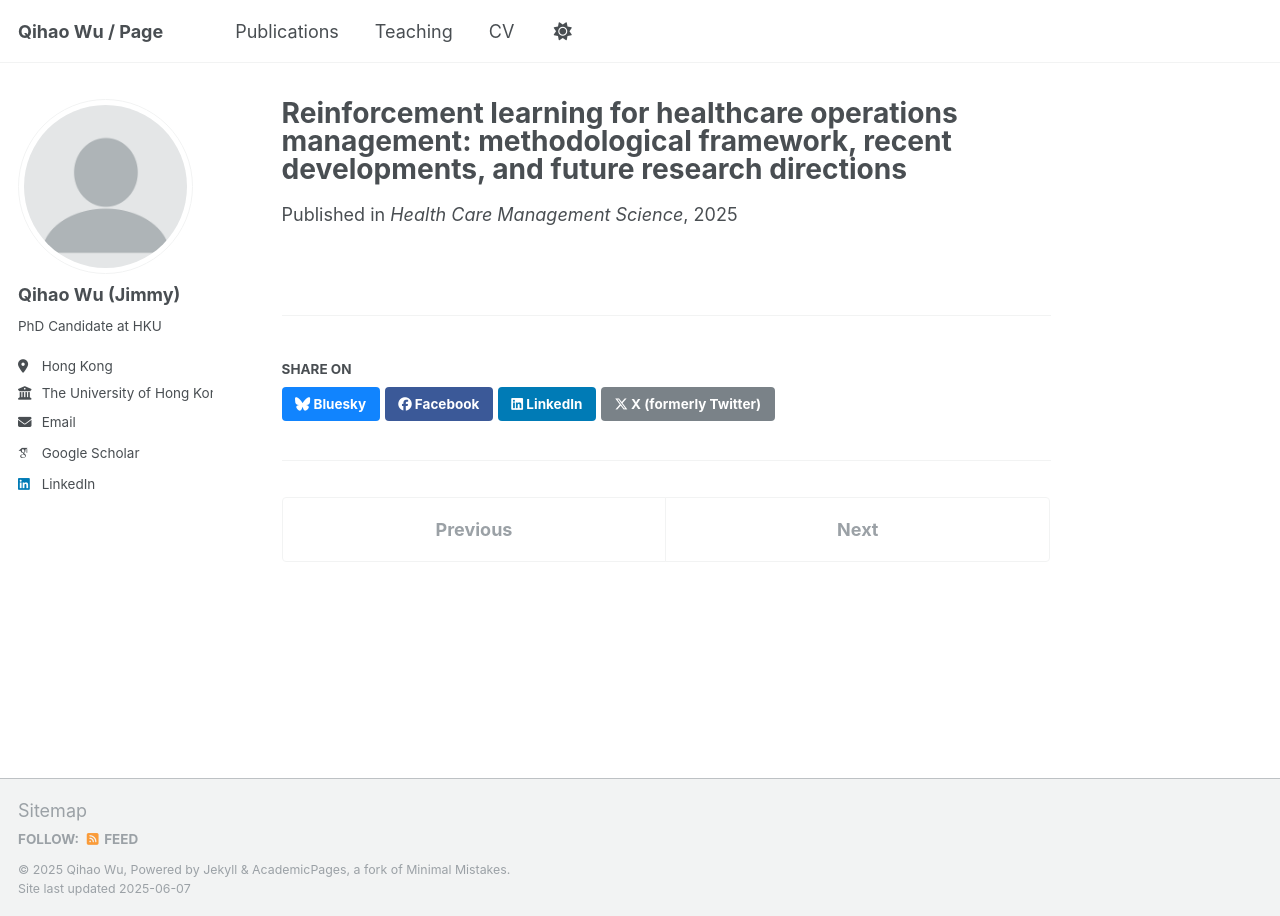
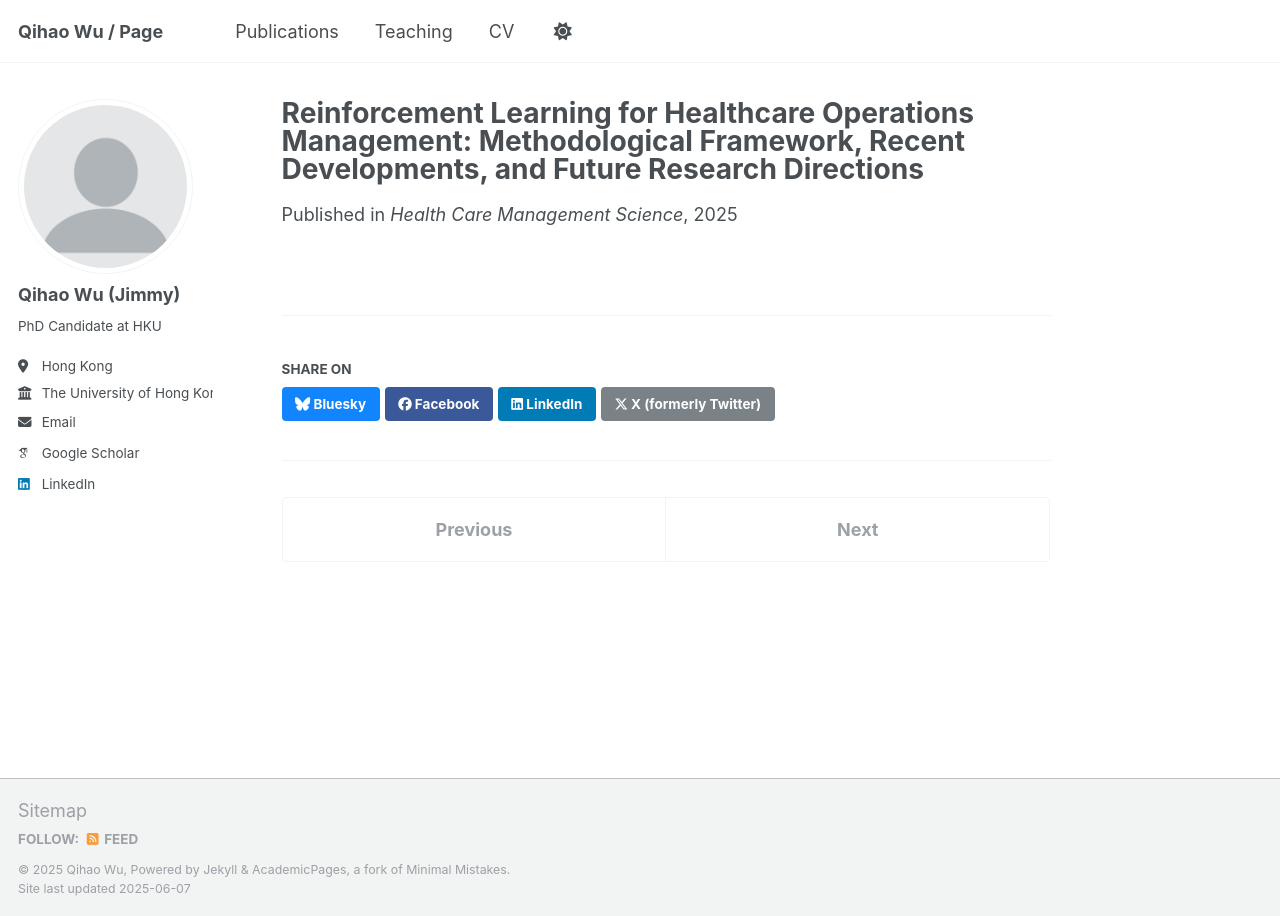
Before and after one commit to Qihao-Wu/bio, a Jekyll site: the page built from _publications/2015-10-01-paper-title-number-3.md, in a window 1280 px wide. Built offline with Jekyll 4.4.1, drawn with Linux system fonts in a browser that asks for light colours; some web fonts are replaced.

```diff
--- a/_publications/2015-10-01-paper-title-number-3.md
+++ b/_publications/2015-10-01-paper-title-number-3.md
@@ -1,5 +1,5 @@
 ---
-title: "Reinforcement learning for healthcare operations management: methodological framework, recent developments, and future research directions"
+title: "Reinforcement Learning for Healthcare Operations Management: Methodological Framework, Recent Developments, and Future Research Directions"
 collection: publications
 category: manuscripts
 date: 2025-04-09
```
